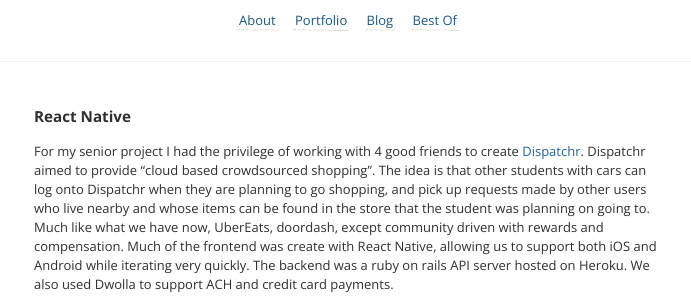
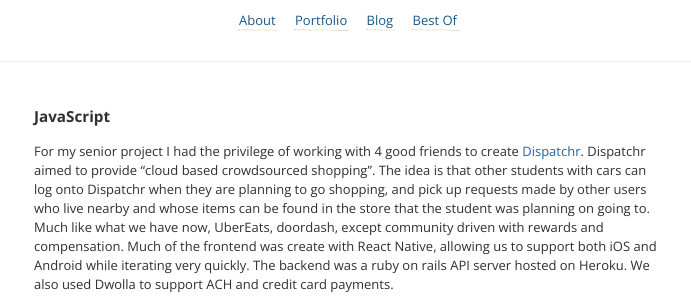
Before and after one commit to salolivares/salolivares.github.io, a Jekyll site: the page built from portfolio.md, in a window 1280 px wide. Shown: the part 121-421 px from the top of the page, without its empty margins (292-983 px from the left). Built offline with Jekyll 4.4.1, drawn with Linux system fonts in a browser that asks for light colours; comment, search, counter and statistics services are not loaded.

Commit message:
OCD changed title to match up with others

```diff
--- a/portfolio.md
+++ b/portfolio.md
@@ -3,7 +3,7 @@ layout: default
 title: Portfolio
 ---
 
-### React Native
+### JavaScript
 For my senior project I had the privilege of working with 4 good friends to create [Dispatchr](). Dispatchr aimed to provide “cloud based crowdsourced shopping”. The idea is that other students with cars can log onto Dispatchr when they are planning to go shopping, and pick up requests made by other users who live nearby and whose items can be found in the store that the student was  planning on going to. Much like what we have now, UberEats, doordash, except community driven with rewards and compensation. Much of the frontend was create with React Native, allowing us to support both iOS and Android while iterating very quickly. The backend was a ruby on rails API server hosted on Heroku. We also used Dwolla to support ACH and credit card payments.
 
 ### Java
```
